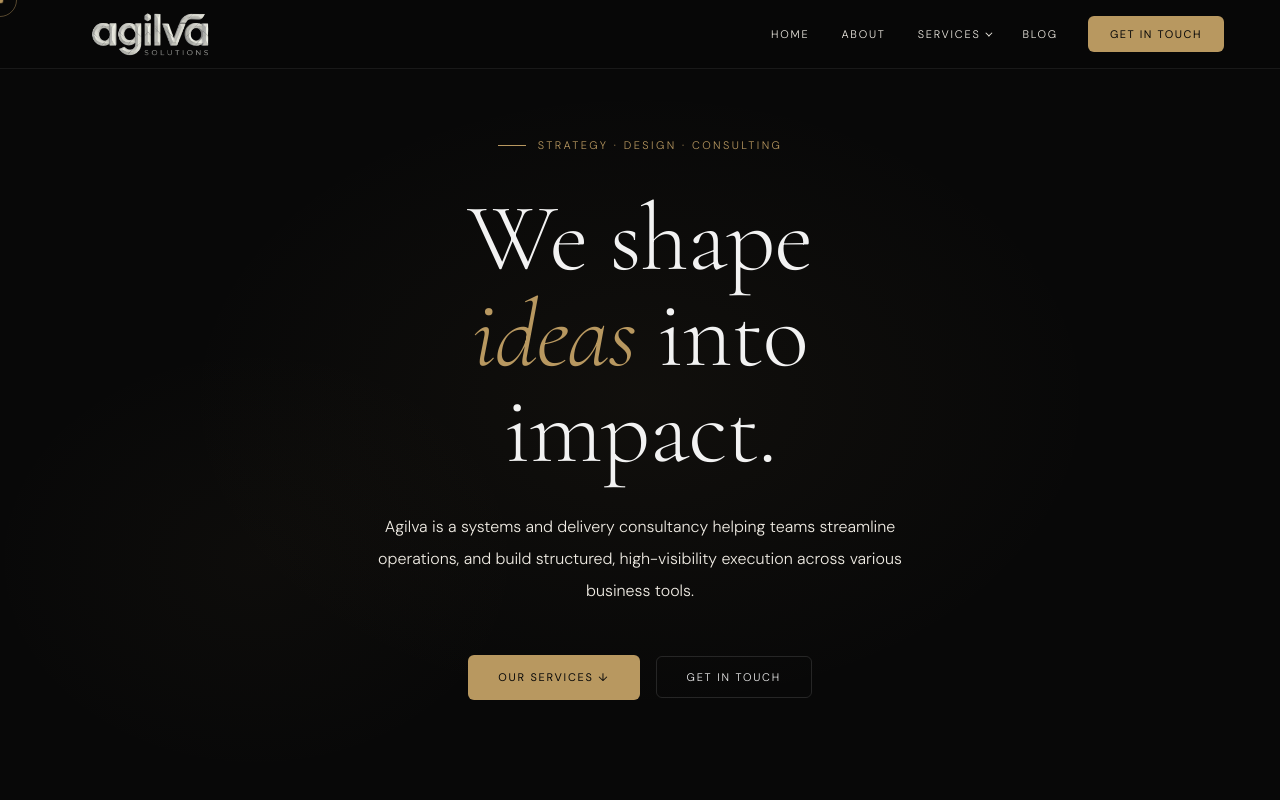
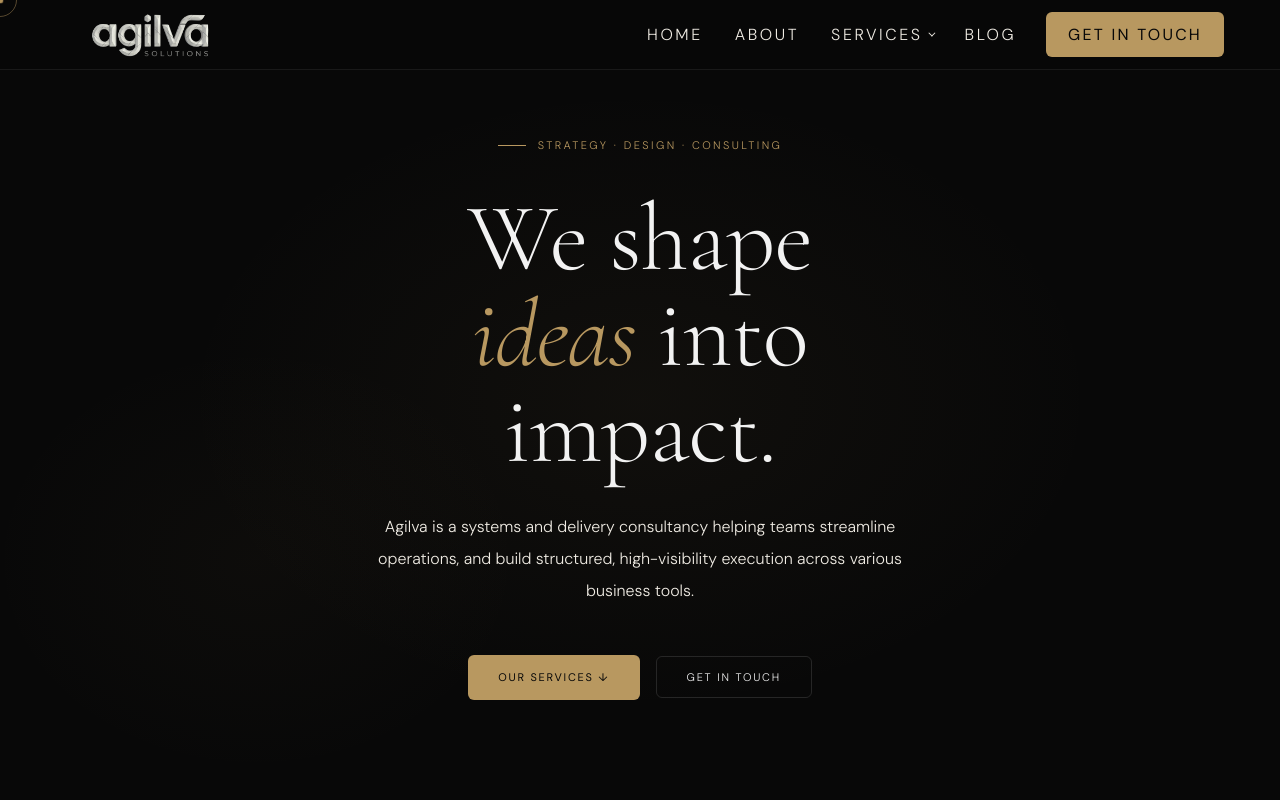
Before and after one commit to dassandeep441/Agilva, a plain HTML site: page index.html in a window 1280 px wide. Shown: the top 800 px of the page. Drawn offline with nearby package versions, Linux system fonts and the light colour scheme.

Commit message:
Update index.html

```diff
--- a/index.html
+++ b/index.html
@@ -29,7 +29,7 @@ nav{position:fixed;top:0;left:0;right:0;z-index:200;display:flex;align-items:cen
 .nav-logo img{height:44px;width:auto;object-fit:contain;transform:scale(2.2);transform-origin:left center;}
 .nav-links{display:flex;gap:4px;list-style:none;align-items:center;}
 .nav-links > li{position:relative;}
-.nav-links > li > a{color:var(--muted2);text-decoration:none;font-size:11px;letter-spacing:.16em;text-transform:uppercase;transition:color .2s;font-family:var(--sans);font-weight:300;padding:8px 14px;display:flex;align-items:center;gap:5px;}
+.nav-links > li > a{color:var(--muted2);text-decoration:none;font-size:16px;letter-spacing:.16em;text-transform:uppercase;transition:color .2s;font-family:var(--sans);font-weight:300;padding:8px 14px;display:flex;align-items:center;gap:5px;}
 .nav-links > li > a:hover{color:var(--text);}
 .nav-links > li > a.active{color:var(--accent);}
 .has-drop > a::after{content:'';width:5px;height:5px;border-right:0.5px solid currentColor;border-bottom:0.5px solid currentColor;transform:rotate(45deg) translateY(-2px);display:inline-block;transition:transform .2s;}
```
